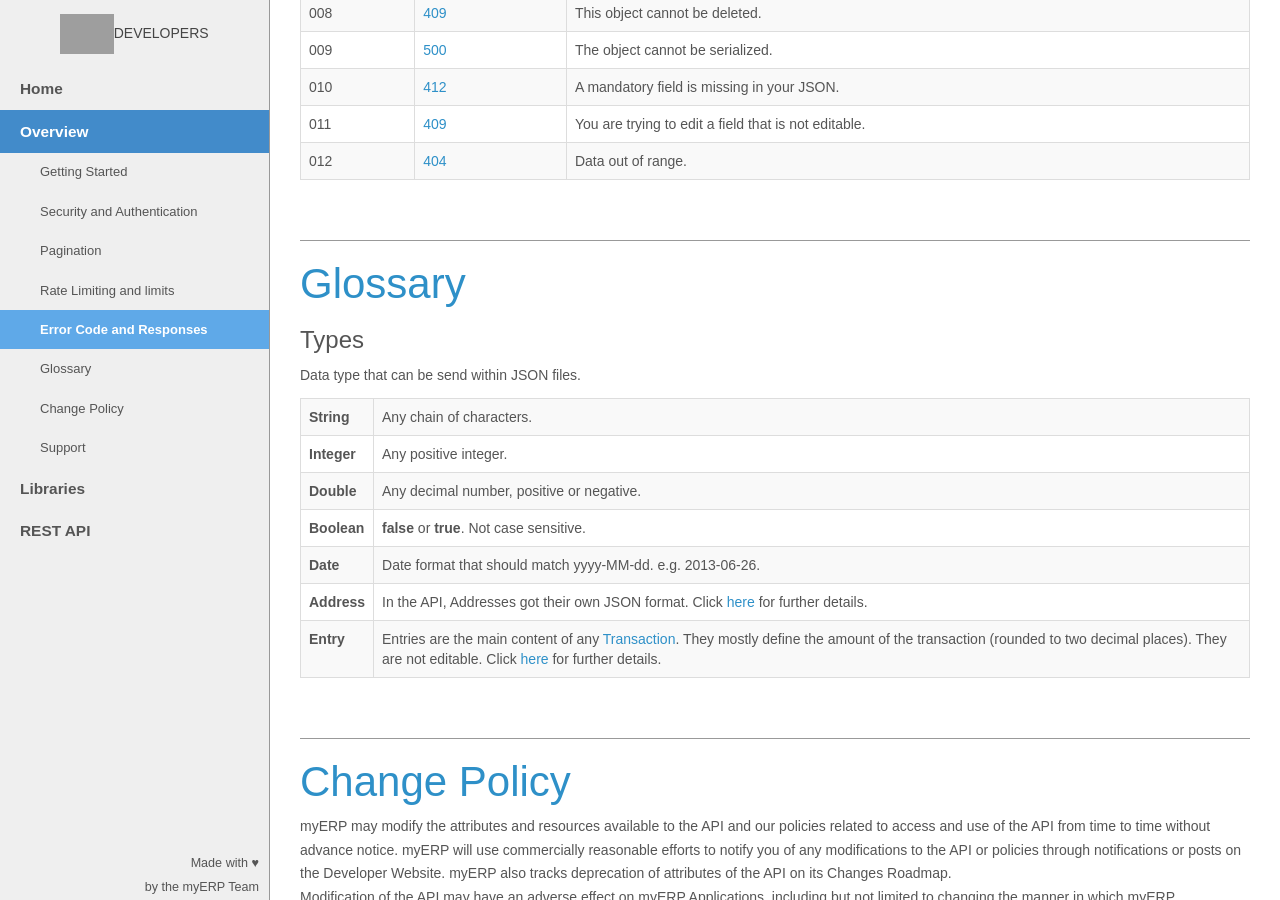
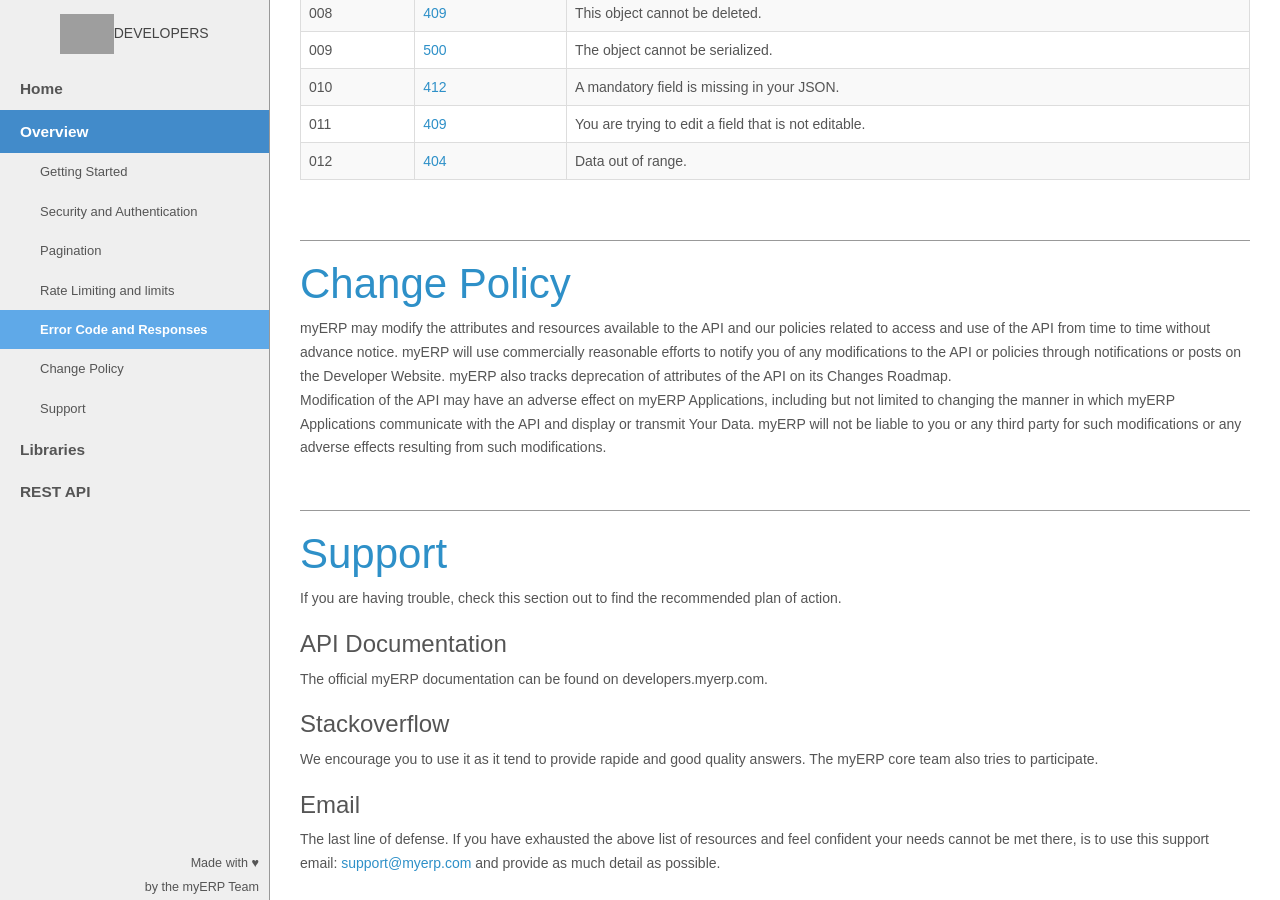
Before and after one commit to myERP/myerp.github.io, a Jekyll site: the page built from docs/1.0/overview/index.html, in a window 1280 px wide and 900 px high, scrolled down 4039 px. Built offline with Jekyll 4.4.1, drawn with Linux system fonts in a browser that asks for light colours; nearby versions of some CDN libraries; Markdown is read by kramdown in place of the engine named in the settings; grey boxes are pictures that could not be loaded.

Commit message:
remove glossary

```diff
--- a/_config.yml
+++ b/_config.yml
@@ -44,6 +44,6 @@ format:
     boolean: boolean
     date: date
     address: '<a href="/docs/1.0/api/#address" alt=""/>Address</a>'
-    contact: array['<a href="/docs/1.0/api/#contact" alt=""/>Contact</a>']
+    contact: 'array[<a href="/docs/1.0/api/#contact" alt=""/>Contact</a>]'
     order_line: '<a href="/docs/1.0/api/order_line/#format" alt=""/>Order Line</a>'
     entry: '<a href="/docs/1.0/api/#entry" alt=""/>Entry</a>'
--- a/_includes/1.0/overview/glossary.html
+++ /dev/null
@@ -1,54 +0,0 @@
-<div id="glossary" class="group">
-    <h2>Glossary</h2>
-
-
-    <h3>Types</h3>
-
-    <p>Data type that can be send within JSON files.</p>
-
-
-    <table class="table table-bordered table-striped">
-        <tbody>
-            <tr id="string">
-                <td> <b>String</b>
-                </td>
-                <td>Any chain of characters.
-                    <tr id="integer">
-                        <td> <b>Integer</b>
-                        </td>
-                        <td>Any positive integer.</td>
-                    </tr>
-                    <tr id="double">
-                        <td> <b>Double</b>
-                        </td>
-                        <td>Any decimal number, positive or negative.</td>
-                    </tr>
-                    <tr id="boolean">
-                        <td> <b>Boolean</b>
-                        </td>
-                        <td> <b>false</b> or <b>true</b>. Not case sensitive.</td>
-                    </tr>
-                    <tr id="date">
-                        <td> <b>Date</b>
-                        </td>
-                        <td>Date format that should match yyyy-MM-dd. e.g. 2013-06-26.</td>
-                    </tr>
-                    <tr id="address">
-                        <td> <b>Address</b>
-                        </td>
-                        <td>In the API, Addresses got their own JSON format. Click <a href="/docs/1.0/api/#address" title="">here</a> for further details.</td>
-                    </tr>
-                    <!-- <tr id="order_line">
-                        <td> <b>Order Line</b>
-                        </td>
-                        <td>In the API, Order Lines got their own JSON format, and share it for Estimate, "Sales Orders":/docs/1.0/api/sales_order/#sales_order_format, Invoices, etc... Cick "here":/docs/1.0/api/order_line/#format for further details.</td>
-                    </tr> -->
-                    <tr id="entry">
-                        <td> <b>Entry</b>
-                        </td>
-                        <td>Entries are the main content of any <a href="/docs/1.0/api/#transaction" title="">Transaction</a>. They mostly define the amount of the transaction (rounded to two decimal places). They are not editable. Click <a href="/docs/1.0/api/#entry" title="">here</a> for further details.</td>
-                    </tr>
-        </tbody>
-    </table>
-
-</div>
--- a/_includes/side-menu.html
+++ b/_includes/side-menu.html
@@ -13,8 +13,6 @@
         <li><a href="#ratelimiting">Rate Limiting and limits</a>
         </li>
         <li><a href="#errorcode">Error Code and Responses</a>
-        </li>
-        <li><a href="#glossary">Glossary</a>
         </li>
         <li><a href="#changepolicy">Change Policy</a>
         </li>
--- a/docs/1.0/overview/index.html
+++ b/docs/1.0/overview/index.html
@@ -9,7 +9,6 @@ title: "- Overview"
     {% include 1.0/overview/pagination.html %}
     {% include 1.0/overview/ratelimiting.html %}
     {% include 1.0/overview/errorcode.html %}
-    {% include 1.0/overview/glossary.html %}
     {% include 1.0/overview/changepolicy.html %}
     {% include 1.0/overview/support.html %}
 </section>
```
